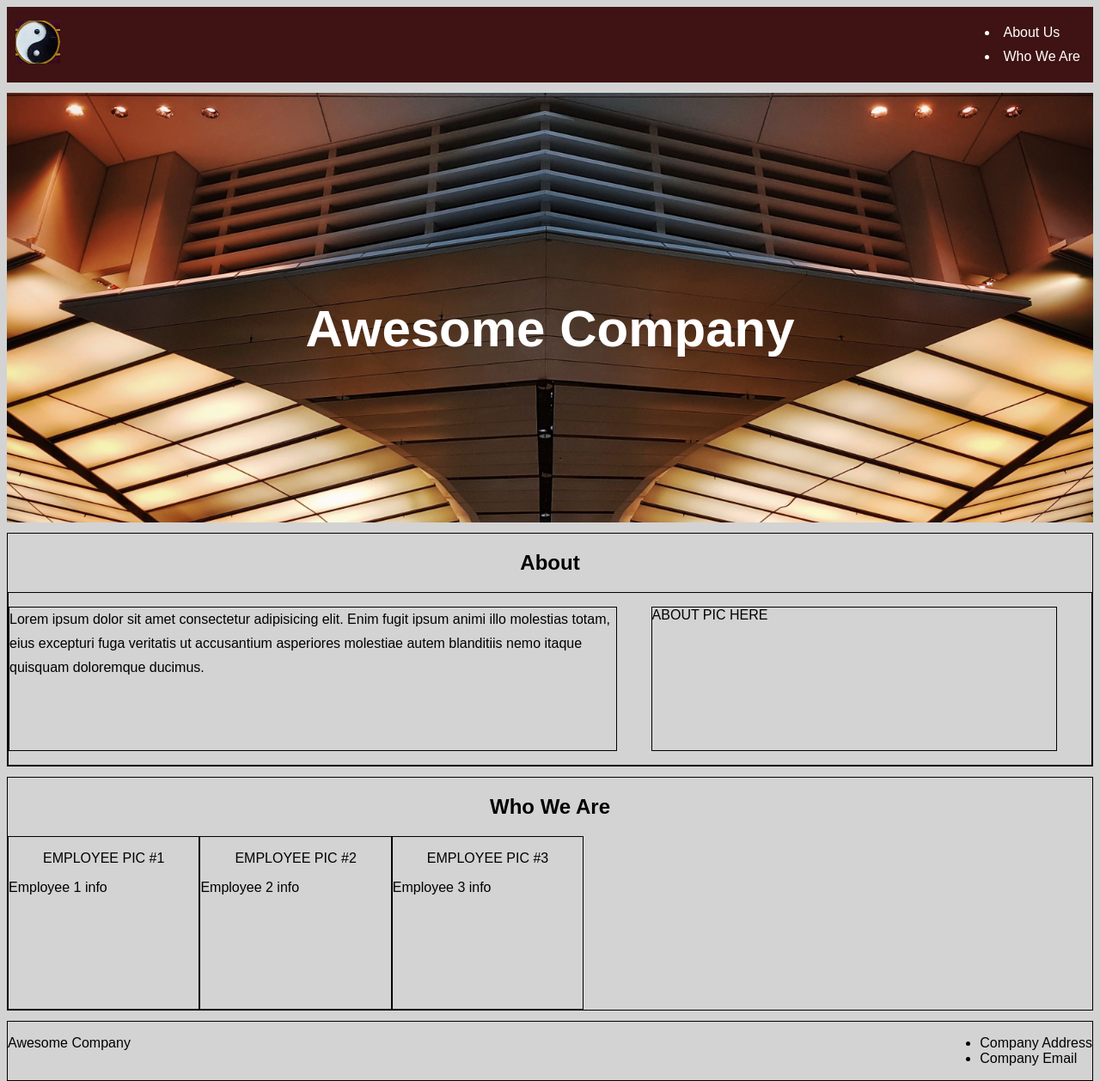
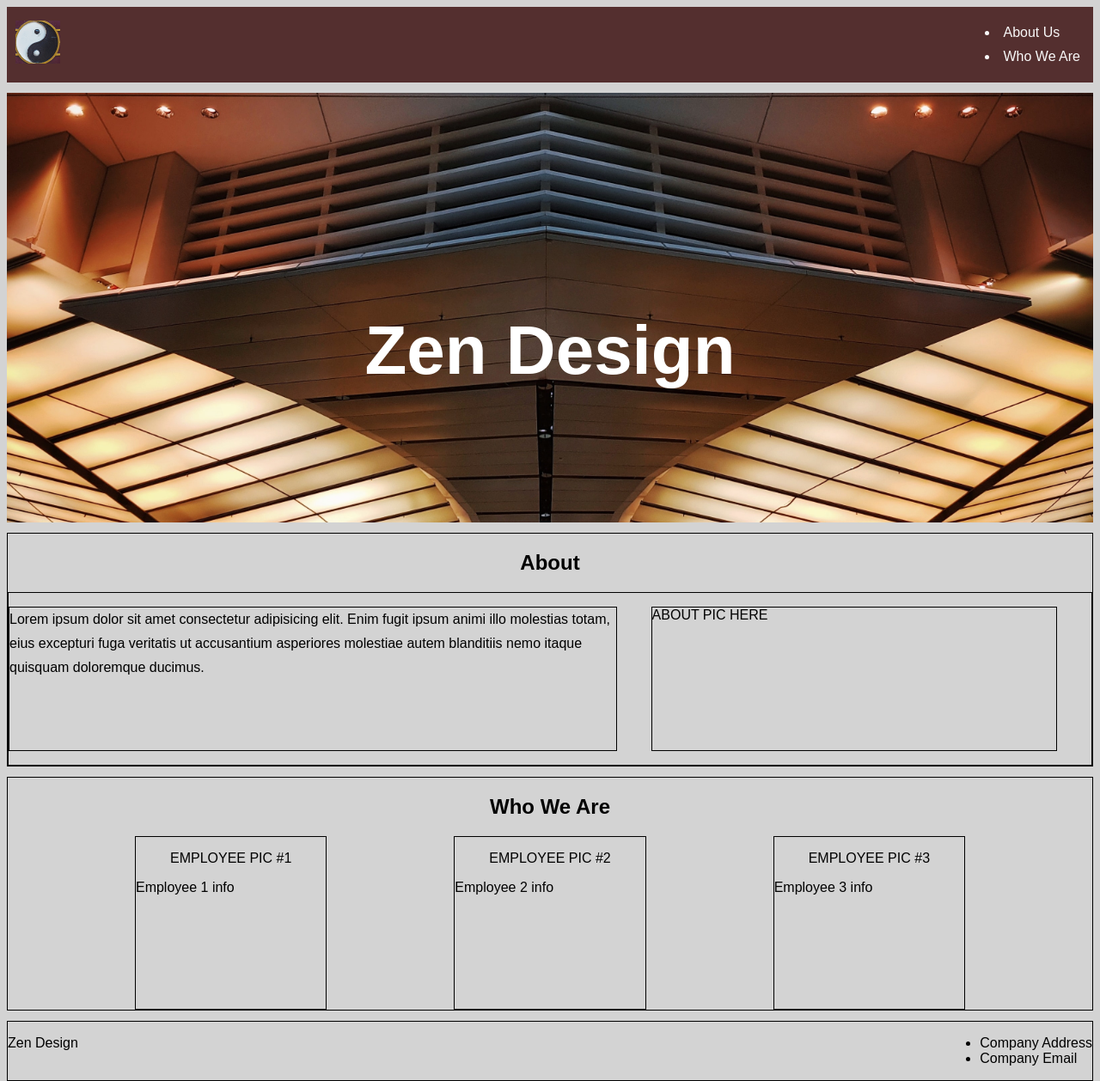
Before and after one commit to philosophy-flow/ca-company-home-page, a plain HTML site: page index.html in a window 1280 px wide. Shown: the whole page at 86% size. Drawn offline with Linux system fonts and the light colour scheme.

Commit message:
adding company name

```diff
--- a/index.html
+++ b/index.html
@@ -3,7 +3,7 @@
   <head>
     <meta charset="UTF-8">
     <meta name="viewport" content="width=device-width, initial-scale=1.0">
-    <title>Awesome Company</title>
+    <title>Zen Design</title>
     <link rel="stylesheet" type="text/css" href="resources/style.css">
   </head>
   <body>
@@ -16,7 +16,7 @@
     </header>
 
     <div class="banner">
-      <h1>Awesome Company</h1>
+      <h1>Zen Design</h1>
     </div>
 
     <div class=about>
@@ -48,7 +48,7 @@
 
 
     <footer>
-      <p>Awesome Company</p>
+      <p>Zen Design</p>
       <ul>
         <li>Company Address</li>
         <li>Company Email</li>
--- a/resources/style.css
+++ b/resources/style.css
@@ -13,6 +13,7 @@ header {
   justify-content: space-between;
 
   background-color: rgb(63, 19, 19);
+  opacity: 0.85;
 }
 
 header figure {
@@ -32,7 +33,7 @@ header li {
 /* BANNER */
 .banner {
   text-align: center;
-  font-size: 30px;
+  font-size: 40px;
   background: url("/resources/media/banner.jpg");
   background-size: cover;
   height: 500px;
@@ -72,6 +73,7 @@ h1 {
 
 #employee-box {
   display: flex;
+  justify-content: space-evenly;
 }
 
 .emp {
```
